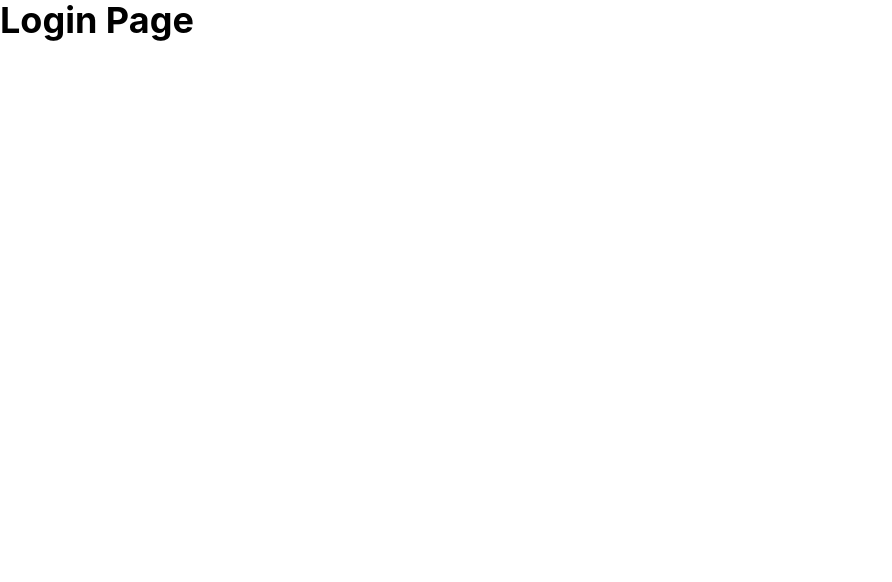
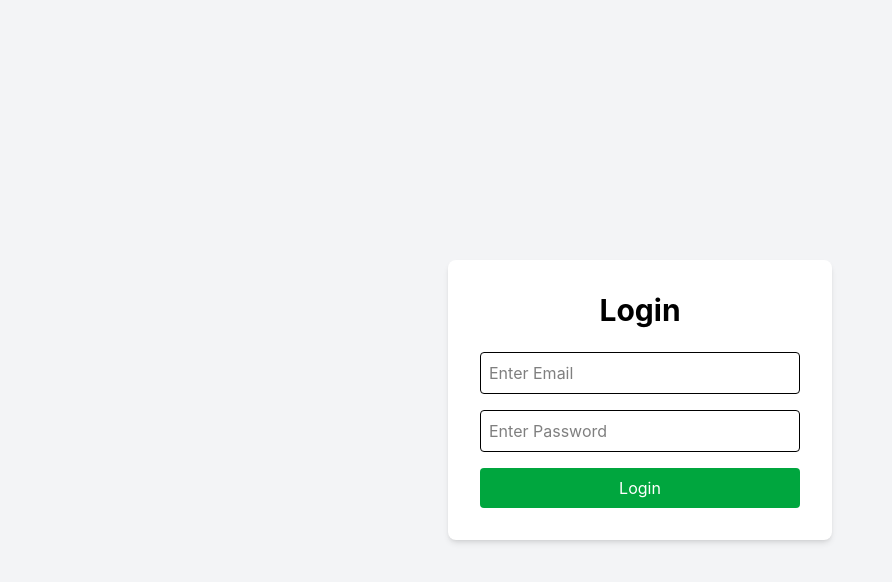
Before and after one commit to AviralMishra1310/OfferPrep, a React (Vite) app in the folder client/: page /login in a window 1280 px wide. Shown: the top 582 px of the page, without its empty margins (0-892 px from the left). Built offline with nearby package versions, Linux system fonts and the light colour scheme.

Commit message:
Connected login page with backend

```diff
--- a/client/src/pages/Login.jsx
+++ b/client/src/pages/Login.jsx
@@ -1,5 +1,93 @@
+import { useState } from "react";
+import { useNavigate } from "react-router-dom";
+import api from "../api/api";
+
 function Login() {
-  return <h1 className="text-4xl font-bold">Login Page</h1>;
+  const navigate = useNavigate();
+
+  const [formData, setFormData] = useState({
+    email: "",
+    password: "",
+  });
+
+  const [message, setMessage] = useState("");
+
+  const handleChange = (e) => {
+    setFormData({
+      ...formData,
+      [e.target.name]: e.target.value,
+    });
+  };
+
+  const handleSubmit = async (e) => {
+    e.preventDefault();
+
+    try {
+      const res = await api.post("/auth/login", formData);
+
+      localStorage.setItem(
+        "token",
+        res.data.access_token
+      );
+
+      setMessage("Login Successful");
+
+      setTimeout(() => {
+        navigate("/dashboard");
+      }, 1000);
+
+    } catch (err) {
+      setMessage(
+        err.response?.data?.detail || "Login Failed"
+      );
+    }
+  };
+
+  return (
+    <div className="flex justify-center items-center h-screen bg-gray-100">
+      <form
+        onSubmit={handleSubmit}
+        className="bg-white p-8 rounded-lg shadow-md w-96"
+      >
+        <h1 className="text-3xl font-bold mb-6 text-center">
+          Login
+        </h1>
+
+        <input
+          type="email"
+          name="email"
+          placeholder="Enter Email"
+          value={formData.email}
+          onChange={handleChange}
+          className="w-full border p-2 rounded mb-4"
+          required
+        />
+
+        <input
+          type="password"
+          name="password"
+          placeholder="Enter Password"
+          value={formData.password}
+          onChange={handleChange}
+          className="w-full border p-2 rounded mb-4"
+          required
+        />
+
+        <button
+          type="submit"
+          className="w-full bg-green-600 text-white py-2 rounded hover:bg-green-700"
+        >
+          Login
+        </button>
+
+        {message && (
+          <p className="text-center mt-4">
+            {message}
+          </p>
+        )}
+      </form>
+    </div>
+  );
 }
 
 export default Login;
```
